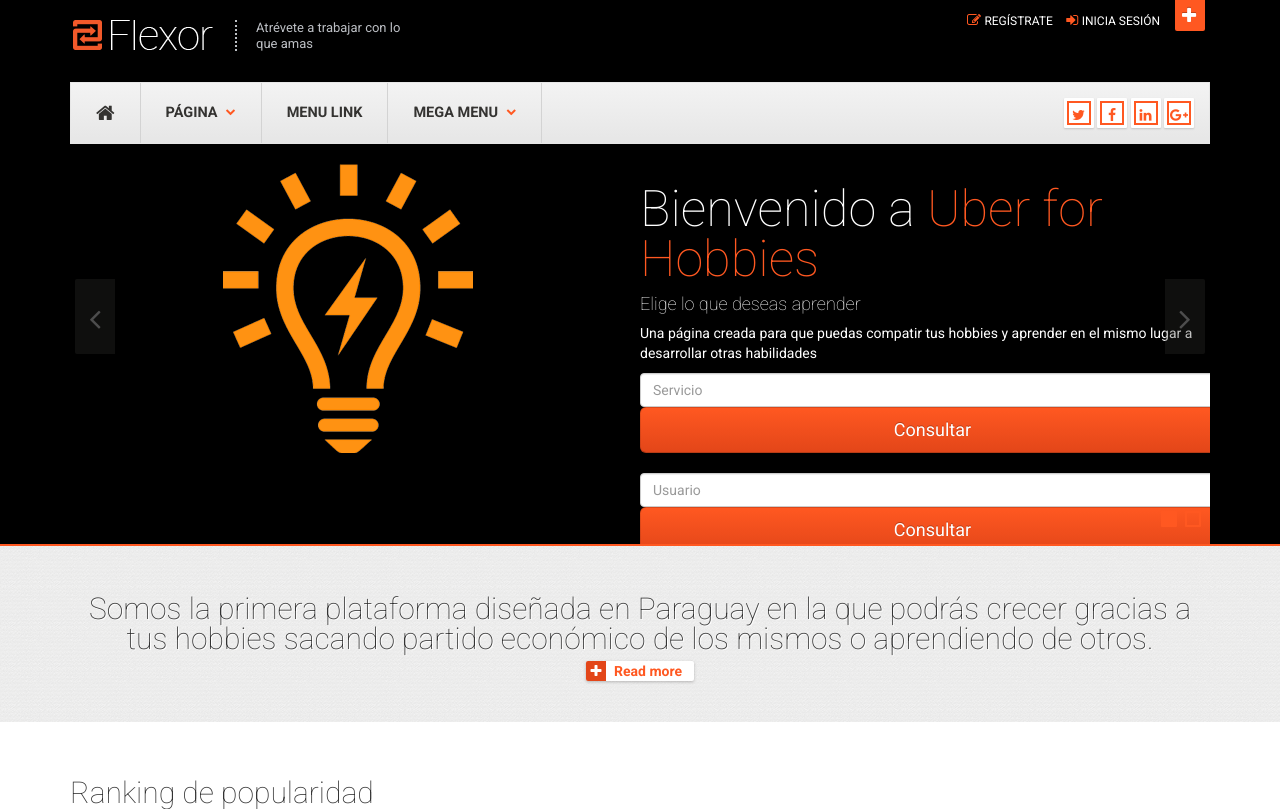
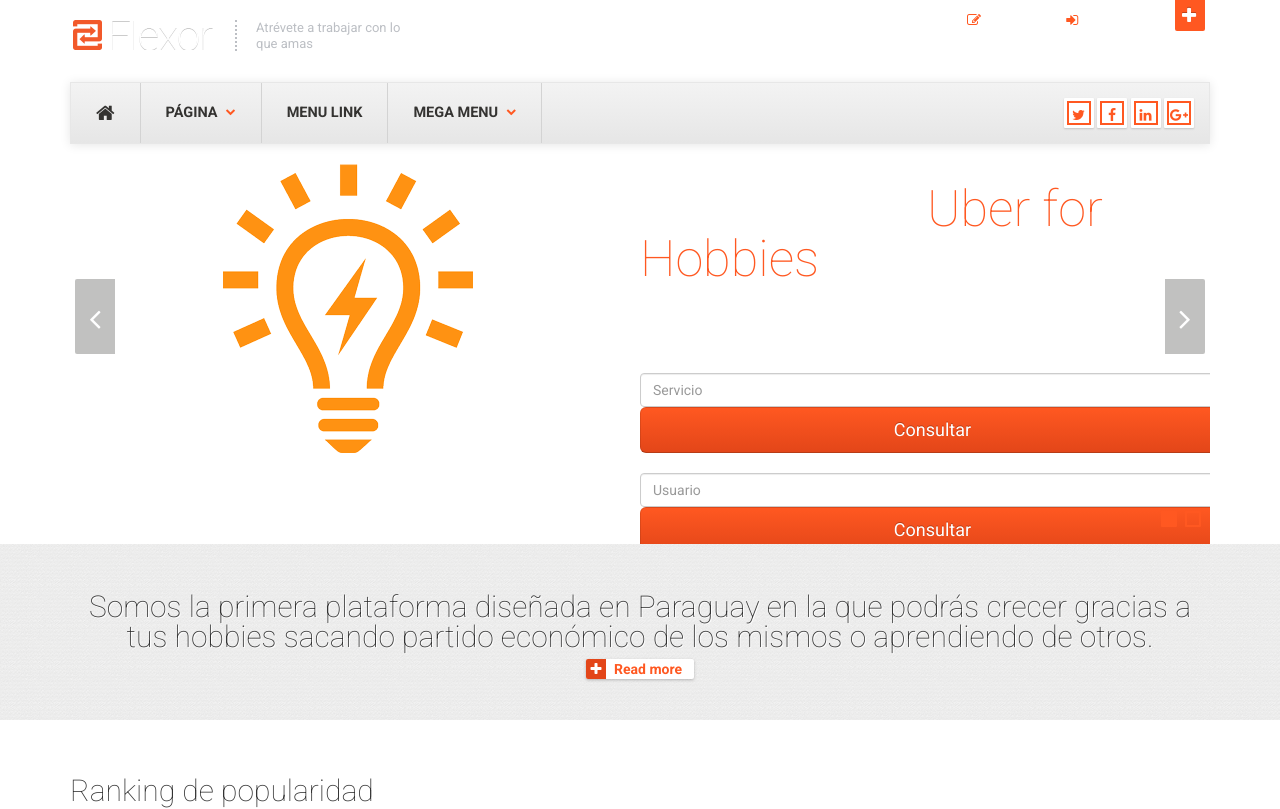
Before and after one commit to valeealcaraz/Hackathon, a Flask app: page / in a window 1280 px wide. Shown: the top 809 px of the page. Run offline with Flask 2, Linux system fonts and the light colour scheme; some libraries are stand-ins or nearby versions.

Commit message:
cambie ya el latin CARAJO

```diff
--- a/templates/index.html
+++ b/templates/index.html
@@ -56,8 +56,6 @@
 
 <body class="page-index has-hero">
   <!--Change the background class to alter background image, options are: benches, boots, buildings, city, metro -->
-  <div id="background-wrapper" class="buildings" data-stellar-background-ratio="0.1">
-
     <!-- ======== @Region: #navigation ======== -->
     <div id="navigation" class="wrapper">
       <!--Hidden Header Region-->
```
